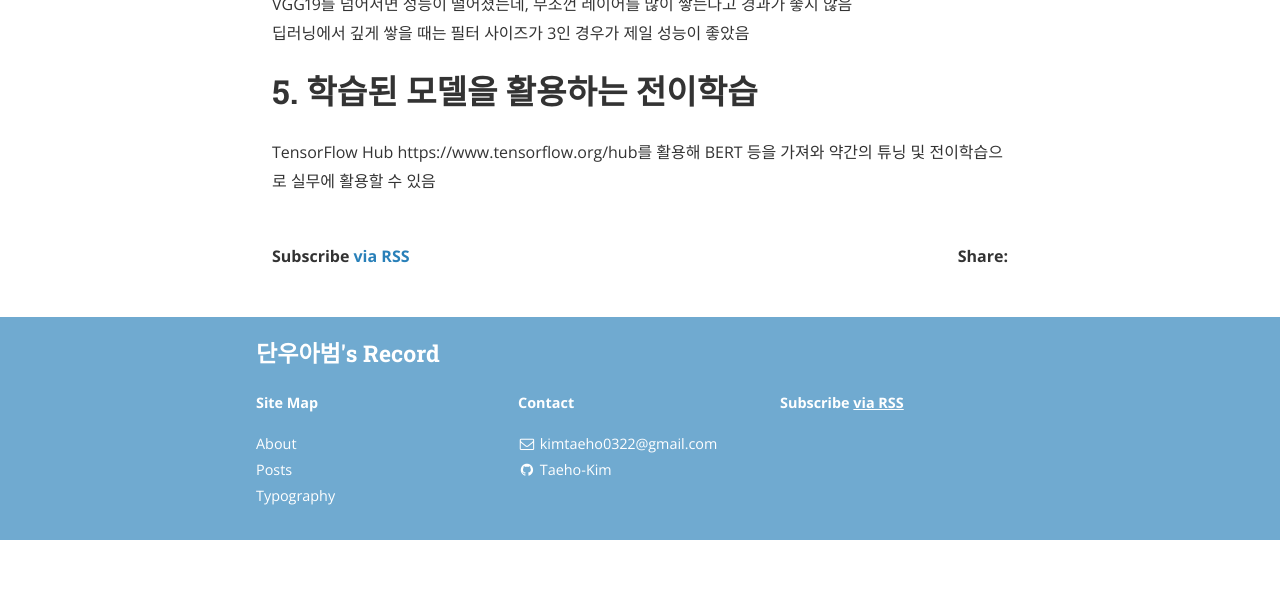
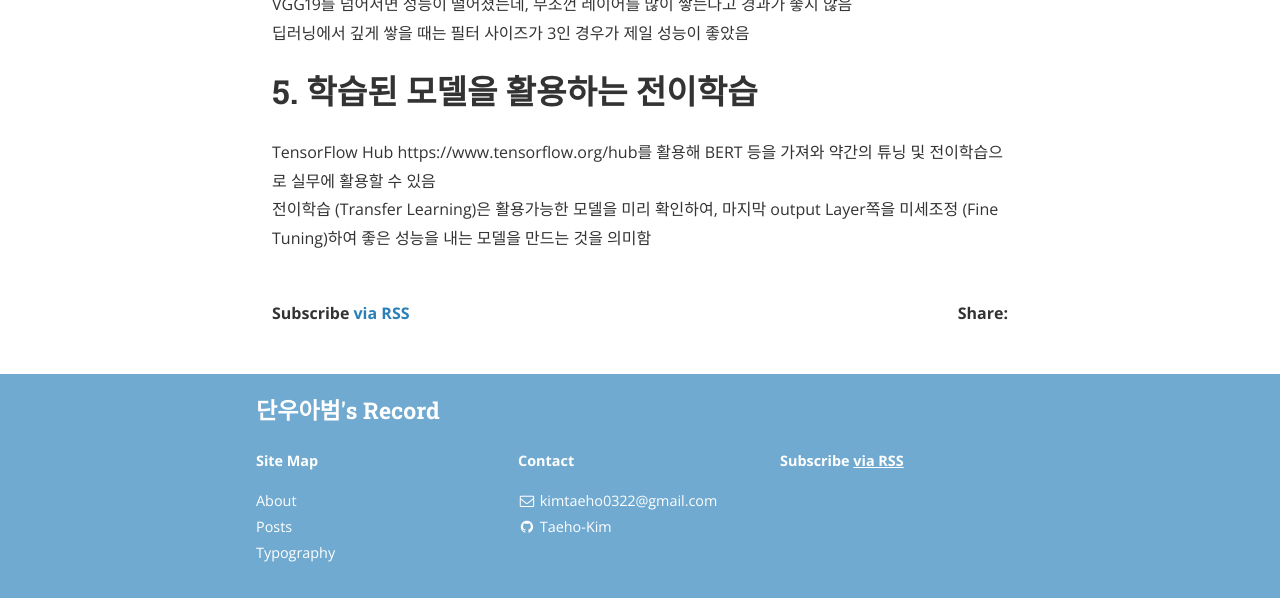
Before and after one commit to Taeho-Kim-0322/Taeho-Kim-0322.github.io, a Jekyll site: the page built from _posts/2021-02-26-텐서플로1.md, in a window 1280 px wide and 900 px high, scrolled down 2770 px, cut to the strip 302-900 px from the top of the window. Built offline with Jekyll 4.4.1, drawn with Linux system fonts in a browser that asks for light colours; nearby versions of some CDN libraries; before the commit the page ends 3612 px from its top, so only the background shows below that.

Commit message:
Update 2021-02-26-텐서플로1.md

```diff
--- a/_posts/2021-02-26-텐서플로1.md
+++ b/_posts/2021-02-26-텐서플로1.md
@@ -62,3 +62,4 @@ VGG19를 넘어서면 성능이 떨어졌는데, 무조껀 레이어를 많이
 
 # 5. 학습된 모델을 활용하는 전이학습
 TensorFlow Hub https://www.tensorflow.org/hub를 활용해 BERT 등을 가져와 약간의 튜닝 및 전이학습으로 실무에 활용할 수 있음
+전이학습 (Transfer Learning)은 활용가능한 모델을 미리 확인하여, 마지막 output Layer쪽을 미세조정 (Fine Tuning)하여 좋은 성능을 내는 모델을 만드는 것을 의미함
```
